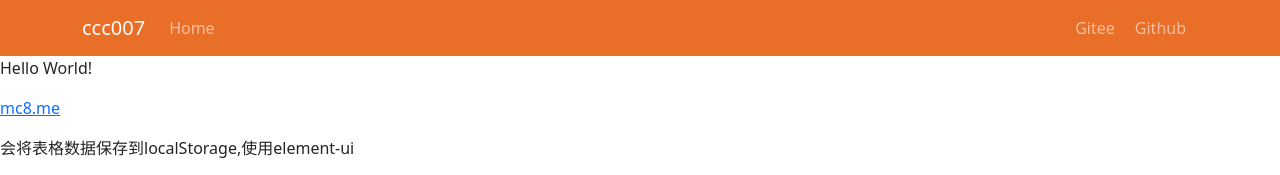
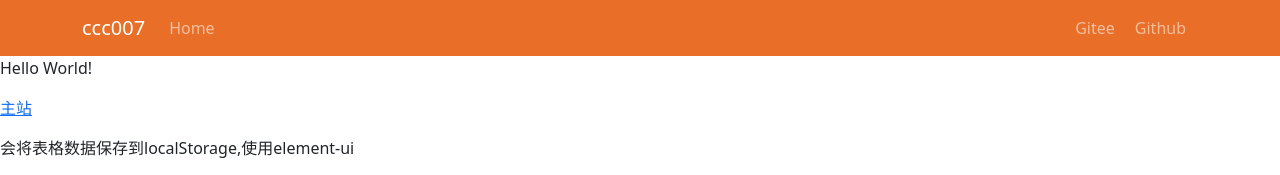
Before and after one commit to 1492949083/VueTest, a Vue app: page / in a window 1280 px wide. Shown: the top 175 px of the page. Built offline with nearby package versions, Linux system fonts and the light colour scheme.

Commit message:
Update App.vue

```diff
--- a/src/App.vue
+++ b/src/App.vue
@@ -38,7 +38,7 @@ export default {
   data() {
     return {
       msg: 'Hello World!',
-      my_site: '<a href="https://mc8.me">mc8.me</a>'
+      my_site: '<a href="https://me.766677.xyz">主站</a>'
     }
   },
   methods: {
```
